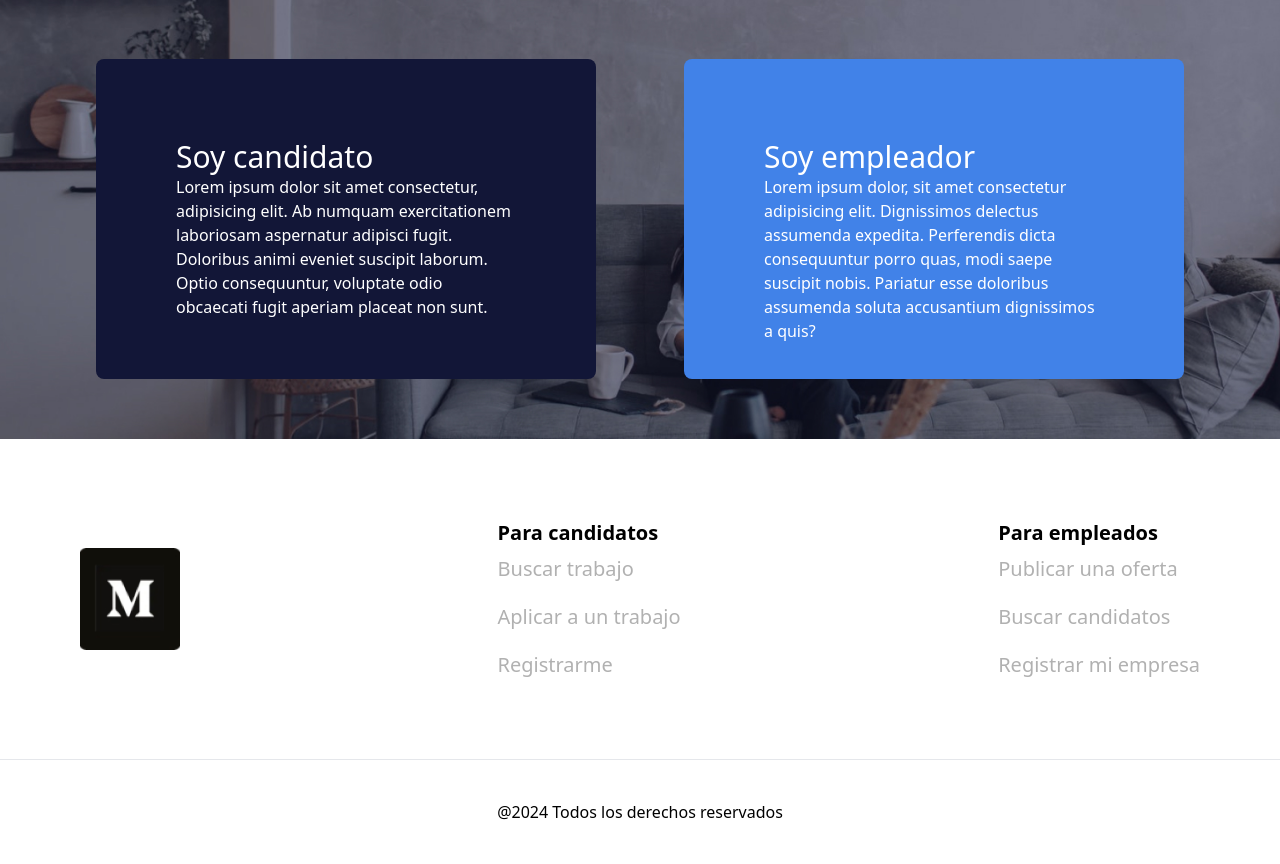
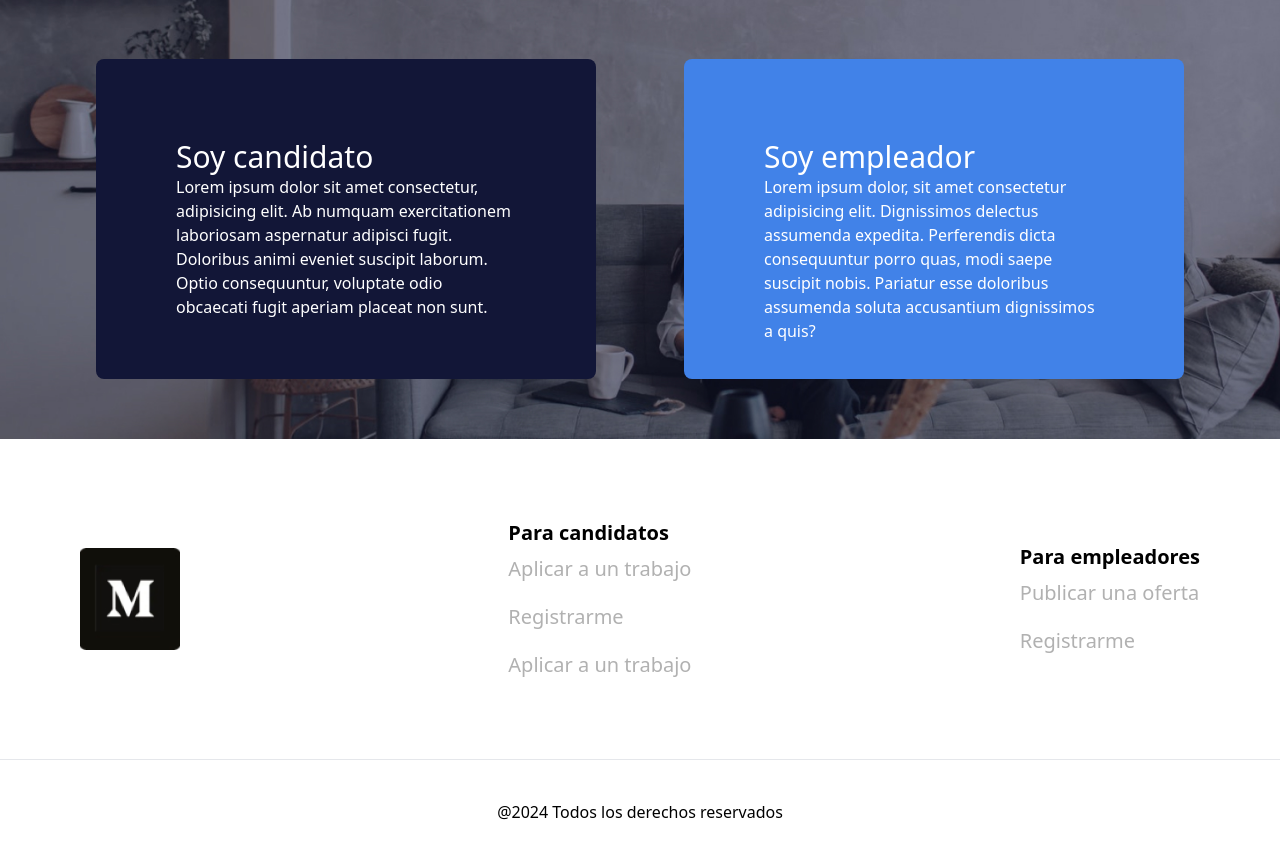
Before and after one commit to Art3611/Bolsa-de-trabajo, a PHP site: page /proyectointegrado2t2024-DiosTeOdia/ in a window 1280 px wide. Shown: the part 1552-2416 px from the top of the page. Run offline with PHP 8.4, Linux system fonts and the light colour scheme; data that the repository does not hold is empty; some libraries are stand-ins or nearby versions.

Commit message:
actualizo documentacion

```diff
--- a/bolsa-trabajo/config/config.php
+++ b/bolsa-trabajo/config/config.php
@@ -1,5 +1,6 @@
 <?php
 
+//Variable definida para acceder al proyecto
 define('URL', 'http://localhost/proyectointegrado2t2024-DiosTeOdia/bolsa-trabajo/');
 
 // Variables para la base de datos
--- a/bolsa-trabajo/controllers/ofertas.php
+++ b/bolsa-trabajo/controllers/ofertas.php
@@ -1,4 +1,5 @@
 <?php
+
 require_once __DIR__ .'/../models/QueryEmpresas.php';
 require_once __DIR__ . '/../models/Ofertas.php';
 
--- a/bolsa-trabajo/controllers/perfilEmpresa.php
+++ b/bolsa-trabajo/controllers/perfilEmpresa.php
@@ -1,4 +1,5 @@
 <?php
+
 require_once __DIR__ . '/userSesion.php';
 require_once __DIR__ . '/../models/Empresa.php';
 require_once __DIR__ . '/../models/Ofertas.php';
--- a/bolsa-trabajo/controllers/perfilUsuario.php
+++ b/bolsa-trabajo/controllers/perfilUsuario.php
@@ -1,7 +1,4 @@
 <?php
-ini_set('display_errors', 1);
-ini_set('display_startup_errors', 1);
-error_reporting(E_ALL);
 
 require_once __DIR__ . '/userSesion.php';
 require_once __DIR__ . '/../models/User.php';
--- a/bolsa-trabajo/lib/database.php
+++ b/bolsa-trabajo/lib/database.php
@@ -1,4 +1,5 @@
 <?php
+
 require_once __DIR__ . '/../config/config.php';
 
 class Database {
--- a/bolsa-trabajo/models/Ofertas.php
+++ b/bolsa-trabajo/models/Ofertas.php
@@ -1,4 +1,5 @@
 <?php
+
 /**
  * Clase Oferta que representa una oferta de trabajo.
  */
--- a/bolsa-trabajo/models/QueryEmpresas.php
+++ b/bolsa-trabajo/models/QueryEmpresas.php
@@ -1,4 +1,5 @@
 <?php
+
 include_once 'models/Ofertas.php';
 
 /**
--- a/bolsa-trabajo/views/partials/footer.php
+++ b/bolsa-trabajo/views/partials/footer.php
@@ -7,17 +7,22 @@
         <div>
           <h6 class='font-bold text-xl'>Para candidatos</h6>
           <ul class='text-gray text-xl space-y-5 mt-2'>
-              <li>Buscar trabajo</li>
-              <li>Aplicar a un trabajo</li>
-              <li>Registrarme</li>
+            <li>
+               <a href="<?= constant('URL') ?>ofertas/">Aplicar a un trabajo</a>
+            </li>
+            <li>
+               <a href="<?= constant('URL') ?>registroUsuario/">Registrarme</a>
+            </li>
+            <li>
+               <a href="<?= constant('URL') ?>ofertas/">Aplicar a un trabajo</a>
+            </li>
           </ul>
         </div>
         <div>
-          <h6 class='font-bold text-xl'>Para empleados</h6>
+          <h6 class='font-bold text-xl'>Para empleadores</h6>
           <ul class='text-gray text-xl space-y-5 mt-2'>
-              <li>Publicar una oferta</li>
-              <li>Buscar candidatos</li>
-              <li>Registrar mi empresa</li>
+              <li><a href="<?= constant('URL') ?>registroEmpresa/">Publicar una oferta</a></li>
+              <li><a href="<?= constant('URL') ?>registroEmpresa/">Registrarme</a></li>
           </ul>
         </div>
     </div>
```
Also changed, not shown: bolsa-trabajo/controllers/userSesion.php (+4 -5 lines), bolsa-trabajo/models/Aplicaciones.php (+4 -3 lines), bolsa-trabajo/README.md, bolsa-trabajo/public/js/main.js (added).
